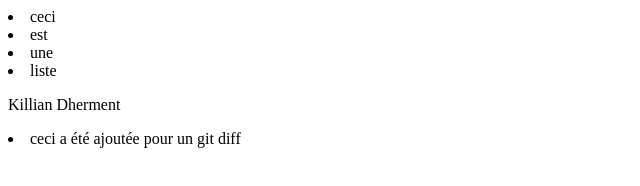
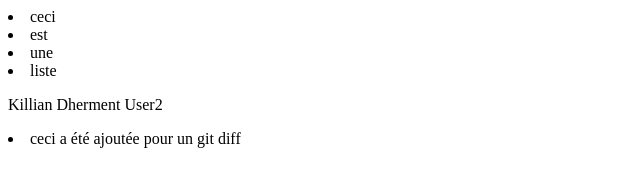
Before and after one commit to killiandh10/TP-Git, a plain HTML site: page authors.html in a window 1280 px wide. Shown: the full height of the page, 0-640 px from the left. Drawn offline with Linux system fonts and the light colour scheme.

Commit message:
Ajout auteur

```diff
--- a/authors.html
+++ b/authors.html
@@ -5,7 +5,7 @@
 		<li>est</li>
 		<li>une</li>
 		<li>liste</li>
-		<p> Killian Dherment<p/>
+		<p> Killian Dherment User2 <p/>
 
 		<li>ceci a été ajoutée pour un git diff</li>
 	</body>
```
